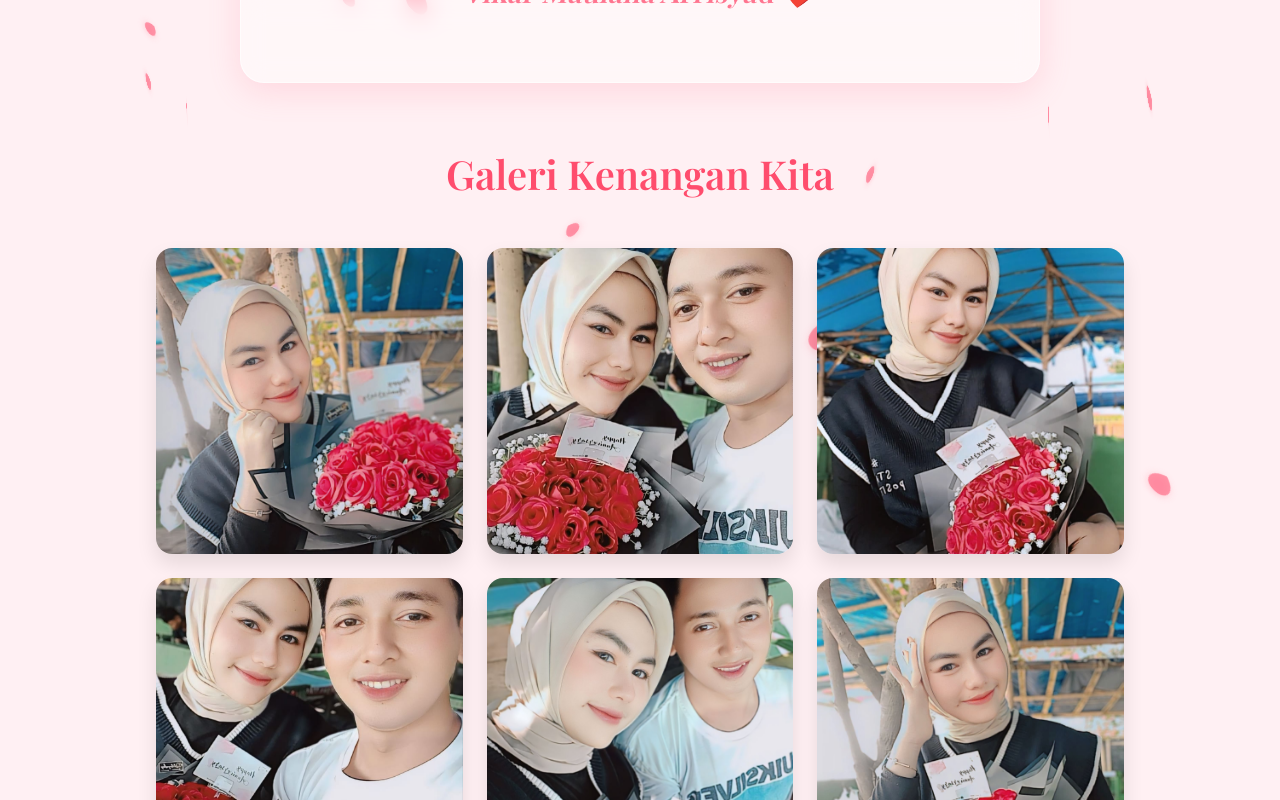
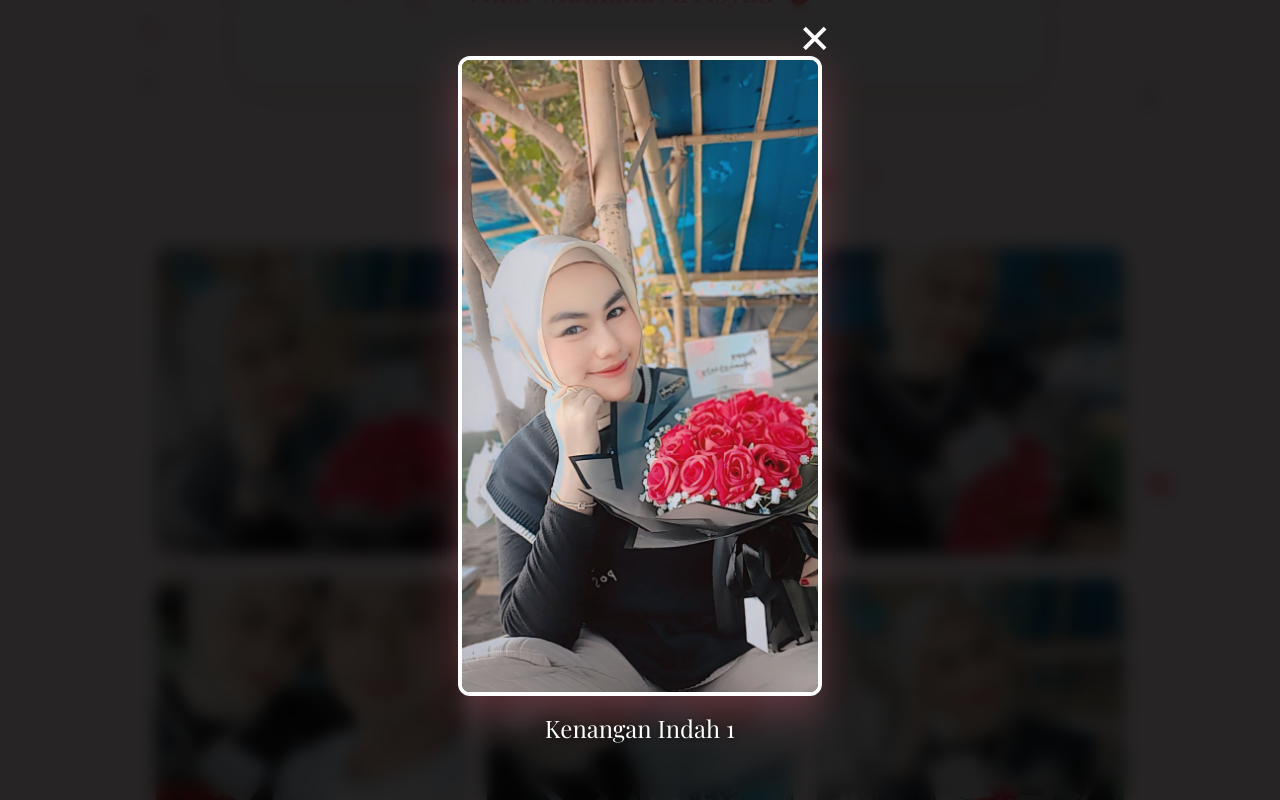
Before and after one commit to vikarmaulanaarrisyad/ultah, a Next.js app: page /birthday in a window 1280 px wide. Both pictures are taken after a click on the element "Kenangan Indah 1". Shown: the part 789-1589 px from the top of the page. Built offline with nearby package versions, Linux system fonts and the light colour scheme; a web font is replaced by a local one.

Commit message:
feat: add interactive PhotoAlbum component with lightbox gallery view

```diff
--- a/src/components/PhotoAlbum.js
+++ b/src/components/PhotoAlbum.js
@@ -1,8 +1,11 @@
 "use client";
+import { useState } from 'react';
 import Image from 'next/image';
 import styles from './PhotoAlbum.module.css';
 
 export default function PhotoAlbum() {
+  const [selectedPhoto, setSelectedPhoto] = useState(null);
+
   // We use placeholder images from Unsplash with romantic themes
   const photos = [
     { src: '/foto/foto1.jpeg', alt: 'Kenangan Indah 1' },
@@ -18,7 +21,12 @@ export default function PhotoAlbum() {
       <h2 className={styles.title}>Galeri Kenangan Kita</h2>
       <div className={styles.grid}>
         {photos.map((photo, index) => (
-          <div key={index} className={styles.photoWrapper} style={{animationDelay: `${index * 0.15}s`}}>
+          <div
+            key={index}
+            className={styles.photoWrapper}
+            style={{animationDelay: `${index * 0.15}s`}}
+            onClick={() => setSelectedPhoto(photo)}
+          >
             <Image
               src={photo.src}
               alt={photo.alt}
@@ -33,6 +41,23 @@ export default function PhotoAlbum() {
           </div>
         ))}
       </div>
+
+      {selectedPhoto && (
+        <div className={styles.lightbox} onClick={() => setSelectedPhoto(null)}>
+          <div className={styles.lightboxContent} onClick={(e) => e.stopPropagation()}>
+            <button className={styles.closeBtn} onClick={() => setSelectedPhoto(null)}>✕</button>
+            <Image
+              src={selectedPhoto.src}
+              alt={selectedPhoto.alt}
+              width={800}
+              height={800}
+              className={styles.lightboxImage}
+              unoptimized
+            />
+            <p className={styles.lightboxCaption}>{selectedPhoto.alt}</p>
+          </div>
+        </div>
+      )}
     </div>
   );
 }
--- a/src/components/PhotoAlbum.module.css
+++ b/src/components/PhotoAlbum.module.css
@@ -82,3 +82,74 @@
     font-size: 2rem;
   }
 }
+
+/* --- LIGHTBOX STYLES --- */
+.lightbox {
+  position: fixed;
+  top: 0;
+  left: 0;
+  width: 100vw;
+  height: 100vh;
+  background: rgba(0, 0, 0, 0.85);
+  backdrop-filter: blur(8px);
+  z-index: 10000;
+  display: flex;
+  justify-content: center;
+  align-items: center;
+  animation: fadeInLightbox 0.3s ease forwards;
+}
+
+.lightboxContent {
+  position: relative;
+  max-width: 90vw;
+  max-height: 90vh;
+  display: flex;
+  flex-direction: column;
+  align-items: center;
+  animation: zoomInLightbox 0.4s cubic-bezier(0.175, 0.885, 0.32, 1.275) forwards;
+}
+
+.lightboxImage {
+  width: auto;
+  height: auto;
+  max-width: 100%;
+  max-height: 80vh;
+  border-radius: 12px;
+  box-shadow: 0 15px 40px rgba(255, 117, 143, 0.3);
+  border: 4px solid white;
+}
+
+.lightboxCaption {
+  color: white;
+  margin-top: 1rem;
+  font-family: var(--font-playfair);
+  font-size: 1.5rem;
+  text-shadow: 0 2px 4px rgba(0,0,0,0.5);
+}
+
+.closeBtn {
+  position: absolute;
+  top: -40px;
+  right: -10px;
+  background: none;
+  border: none;
+  color: white;
+  font-size: 2.5rem;
+  cursor: pointer;
+  transition: transform 0.2s ease, color 0.2s ease;
+}
+
+.closeBtn:hover {
+  transform: scale(1.2) rotate(90deg);
+  color: #ffb5a7;
+}
+
+@keyframes fadeInLightbox {
+  from { opacity: 0; }
+  to { opacity: 1; }
+}
+
+@keyframes zoomInLightbox {
+  from { transform: scale(0.8); opacity: 0; }
+  to { transform: scale(1); opacity: 1; }
+}
```
